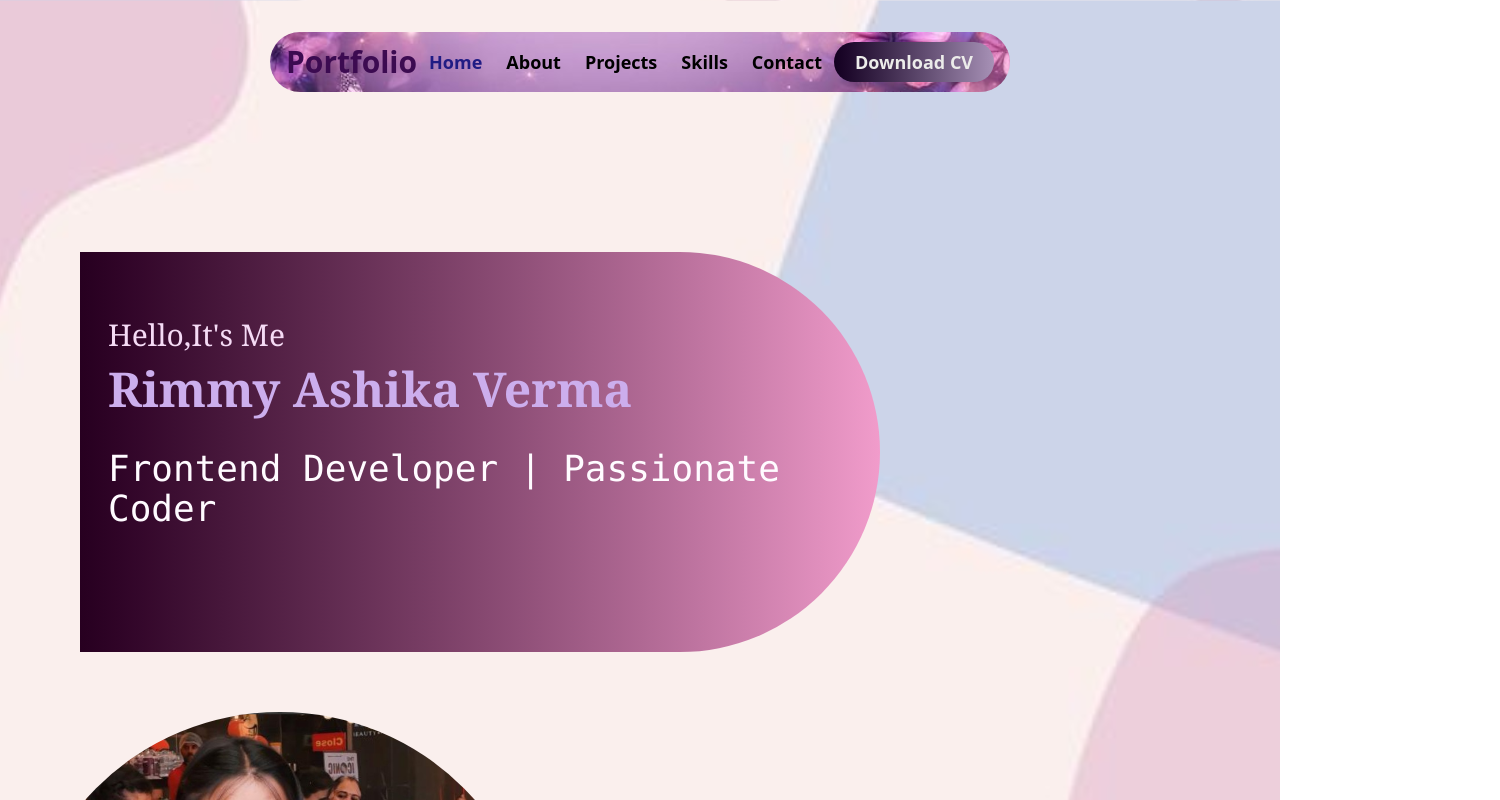
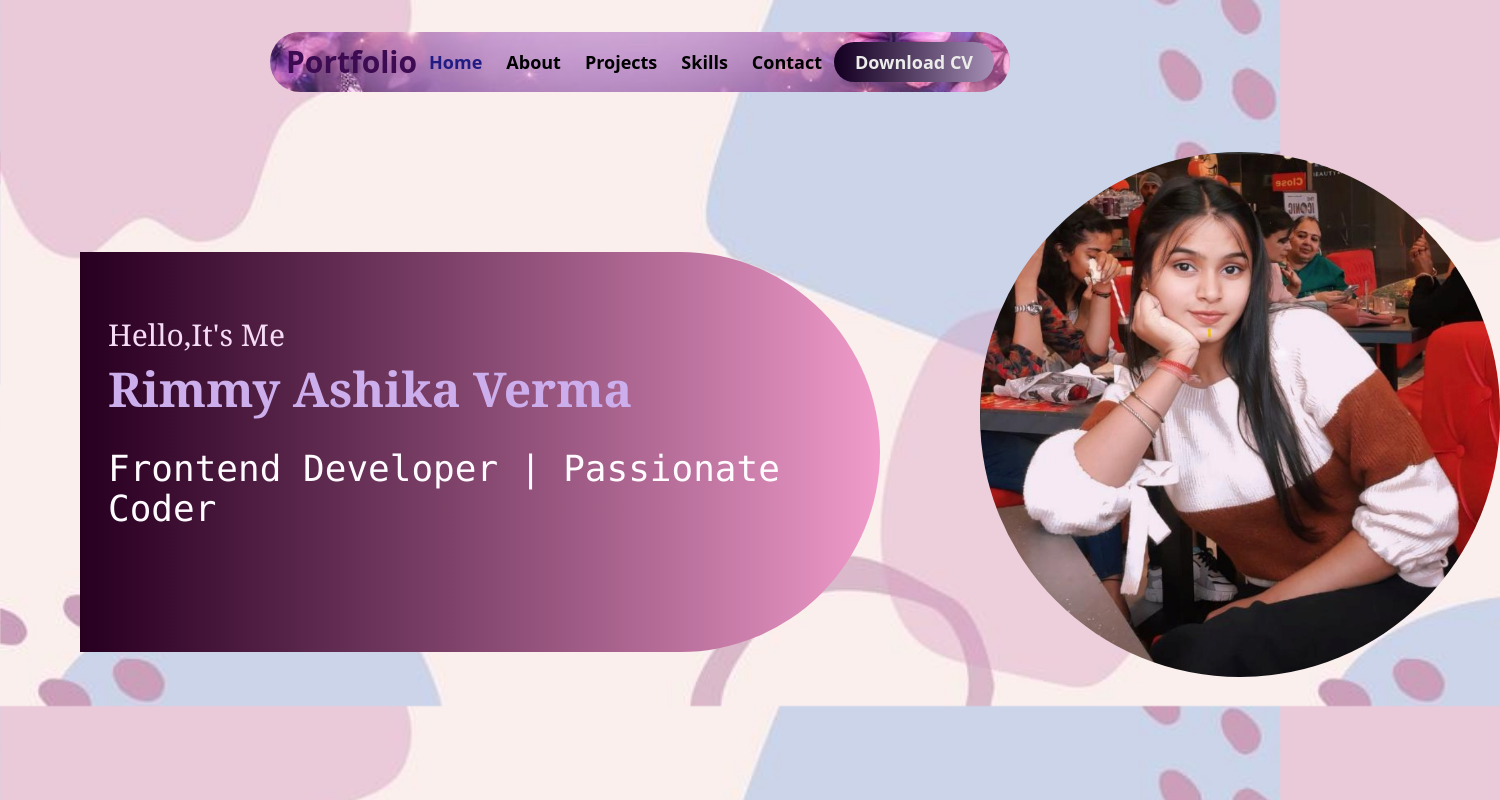
Before and after one commit to RimmyAshika/Portfolio, a React (Vite) app: page / in a window 1280 px wide. Shown: the top 800 px of the page, 1500 px wide, since content can reach past the window. Built offline with nearby package versions, Linux system fonts and the light colour scheme.

Commit message:
initial file added

```diff
--- a/src/Components/Home/Home.jsx
+++ b/src/Components/Home/Home.jsx
@@ -2,14 +2,14 @@ import React from 'react'
 
 function Home() {
   return (
-   <div className='flex flex-row md:flex-col flex-wrap w-full h-auto  '>
+   <div className='flex flex-row md:flex-col flex-wrap w-full h-150  '>
         <div className=' bg-gradient-to-r to-[rgb(241,156,203)]   from-[rgb(39,0,32)]  md:w-200 md:rounded-e-full md:h-100 h-70 w-70 md:mx-20 mx-6 mt-20 md:mt-40 p-5 md:p-7 '>
           <p className='md:text-[30px] text-[#f5dbf5] md:mt-8 mt-10 text-[12px] font-serif '>Hello,It's Me </p>
           <h1 className='text-[#ccaeed] md:text-5xl text-[20px] font-semibold md:mt-2  font-serif '>Rimmy Ashika Verma</h1>
           <p className='text-[#fffbff] md:pt-9 pt-4 md:text-4xl text-xl font-mono'>Frontend Developer | Passionate Coder</p>
         </div>
         <div className='md:h-130 md:w-130 h-80 w-80 md:mt-15 mt-10   '>
-          <img  className="md:rounded-full rounded-t-full md:mr-20 ml-5  mb-3 flex flex-wrap flex-col" src="./Images/profile.jpg" alt="" />
+          <img  className="md:rounded-full rounded-t-full md:mr-20 ml-5  mb-5 flex flex-wrap flex-col" src="./Images/profile.jpg" alt="" />
         </div>
    </div>
   )
```
